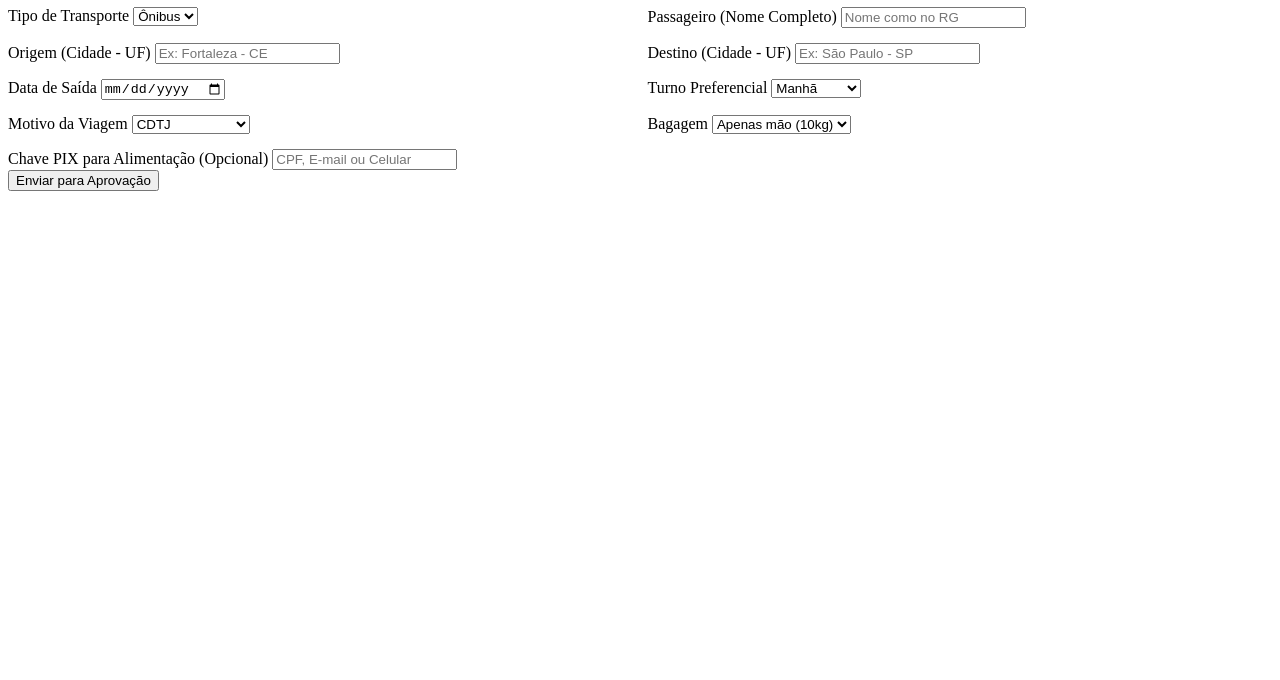
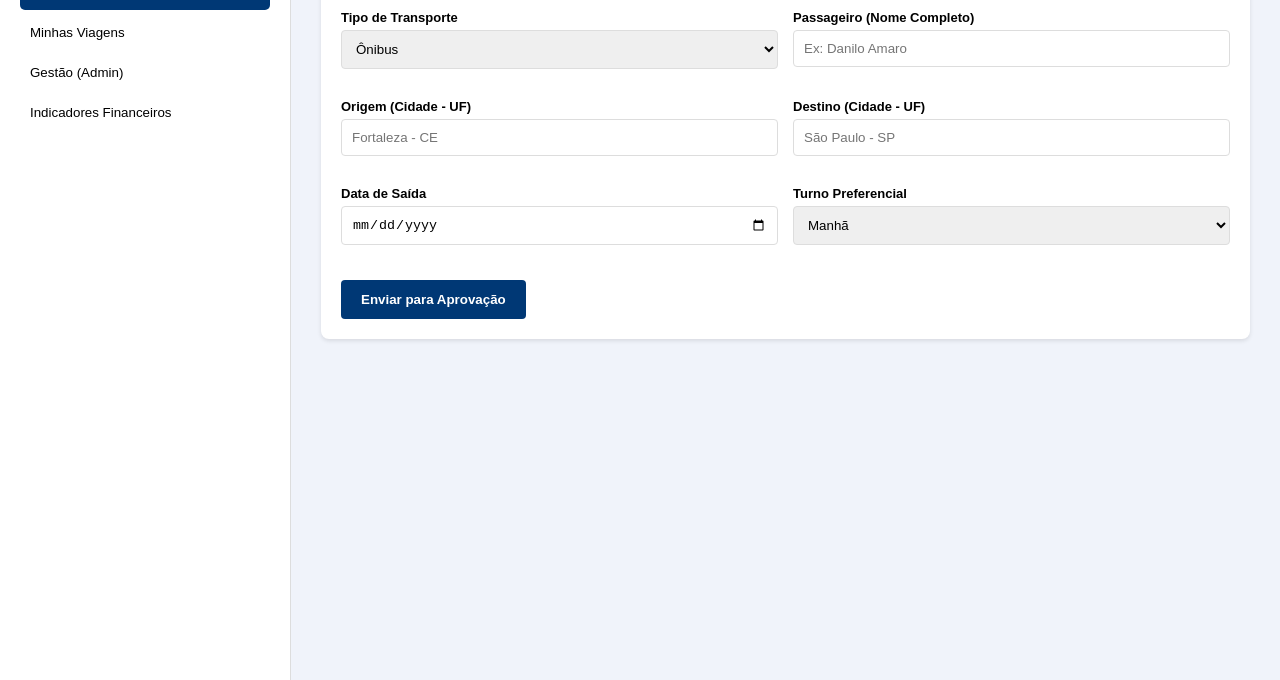
Before and after one commit to daniloamaro-design/lumenpassagens, a plain HTML site: page index.html in a window 1280 px wide. Shown: the part 120-800 px from the top of the page. Drawn offline with nearby package versions, Linux system fonts and the light colour scheme.

Commit message:
Update index.html

```diff
--- a/index.html
+++ b/index.html
@@ -12,34 +12,52 @@
   <script src="https://cdnjs.cloudflare.com/ajax/libs/Chart.js/4.4.1/chart.umd.min.js"></script>
 
   <style>
-    /* ... (Mantenha as variáveis :root e estilos de botões/cards do arquivo original) ... */
-    :root { --lumen: #003875; --accent: #FFD700; --bg: #F0F3FA; }
-    /* Adicionando campo de upload */
-    .file-upload { border: 2px dashed var(--border); padding: 20px; text-align: center; border-radius: 8px; cursor: pointer; }
-    .file-upload:hover { border-color: var(--lumen); background: var(--lumen-lt); }
+    :root {
+      --lumen: #003875;
+      --lumen-light: #e6f0fa;
+      --accent: #FFD700;
+      --bg: #F0F3FA;
+      --border: #ddd;
+    }
+    body { font-family: sans-serif; background: var(--bg); margin: 0; display: flex; height: 100vh; }
+
+    .sidebar { width: 250px; background: white; border-right: 1px solid var(--border); padding: 20px; }
+    .sidebar-section-title { font-weight: bold; color: var(--lumen); margin: 20px 0 10px; font-size: 12px; text-transform: uppercase; }
+    .sidebar-item { width: 100%; text-align: left; padding: 10px; border: none; background: none; cursor: pointer; border-radius: 5px; margin-bottom: 5px; }
+    .sidebar-item:hover { background: var(--lumen-light); }
+    .sidebar-item.active { background: var(--lumen); color: white; }
+
+    .main-content { flex: 1; padding: 30px; overflow-y: auto; }
+    .card { background: white; padding: 20px; border-radius: 8px; box-shadow: 0 2px 4px rgba(0,0,0,0.1); }
+    .form-group { margin-bottom: 15px; display: flex; flex-direction: column; }
+    .form-label { font-size: 13px; font-weight: bold; margin-bottom: 5px; }
+    .form-input, .form-select { padding: 10px; border: 1px solid var(--border); border-radius: 4px; }
+    .btn { padding: 12px 20px; border: none; border-radius: 4px; cursor: pointer; font-weight: bold; }
+    .btn-primary { background: var(--lumen); color: white; }
+    .page { display: none; }
+    .page.active { display: block; }
+    .divider { height: 1px; background: #eee; margin: 20px 0; }
+    .hidden { display: none; }
   </style>
 </head>
 <body>
 
-<div id="app-screen">
+<div id="app-screen" style="display:flex; width:100%;">
   <nav class="sidebar">
+    <div style="font-weight: bold; color: var(--lumen); font-size: 18px; margin-bottom: 30px;">LUMEN PASSAGENS</div>
     <div class="sidebar-section">
       <div class="sidebar-section-title">Viagens</div>
       <button class="sidebar-item active" onclick="goPage('nova-passagem')">Solicitar Passagem</button>
       <button class="sidebar-item" onclick="goPage('minhas-viagens')">Minhas Viagens</button>
-      <button class="sidebar-item" id="menu-admin" style="display:none;" onclick="goPage('gestao-viagens')">Gestão (Admin)</button>
-      <button class="sidebar-item" id="menu-financeiro" style="display:none;" onclick="goPage('financeiro')">Indicadores Financeiros</button>
+      <button class="sidebar-item" id="menu-admin" onclick="goPage('gestao-viagens')">Gestão (Admin)</button>
+      <button class="sidebar-item" id="menu-financeiro" onclick="goPage('financeiro')">Indicadores Financeiros</button>
     </div>
   </nav>
 
   <main class="main-content">
     <div id="page-nova-passagem" class="page active">
-      <div class="page-header">
-        <h1 class="page-title">Nova Solicitação de Passagem</h1>
-      </div>
-
+      <h1 class="page-title">Nova Solicitação</h1>
       <div class="card">
-        <div class="card-body">
         <div style="display:grid; grid-template-columns: 1fr 1fr; gap:15px;">
           <div class="form-group">
             <label class="form-label">Tipo de Transporte</label>
@@ -50,18 +68,16 @@
           </div>
           <div class="form-group">
             <label class="form-label">Passageiro (Nome Completo)</label>
-              <input type="text" id="passageiro-nome" class="form-input" placeholder="Nome como no RG">
+            <input type="text" id="passageiro-nome" class="form-input" placeholder="Ex: Danilo Amaro">
           </div>
-
           <div class="form-group">
             <label class="form-label">Origem (Cidade - UF)</label>
-              <input type="text" id="local-saida" class="form-input" placeholder="Ex: Fortaleza - CE">
+            <input type="text" id="local-saida" class="form-input" placeholder="Fortaleza - CE">
           </div>
           <div class="form-group">
             <label class="form-label">Destino (Cidade - UF)</label>
-              <input type="text" id="local-destino" class="form-input" placeholder="Ex: São Paulo - SP">
+            <input type="text" id="local-destino" class="form-input" placeholder="São Paulo - SP">
           </div>
-
           <div class="form-group">
             <label class="form-label">Data de Saída</label>
             <input type="date" id="data-saida" class="form-input">
@@ -72,65 +88,70 @@
               <option value="manha">Manhã</option>
               <option value="tarde">Tarde</option>
               <option value="noite">Noite</option>
-                <option value="madrugada">Madrugada</option>
             </select>
           </div>
-
-            <div class="form-group">
-              <label class="form-label">Motivo da Viagem</label>
-              <select id="motivo" class="form-select">
-                <option value="CDTJ">CDTJ</option>
-                <option value="TRANSFERENCIA">Transferência</option>
-                <option value="VISITA_FAMILIA">Visitar a Família</option>
-                <option value="RETIRO">Retiros</option>
-                <option value="SELO_LUMEN">Selo Lumen</option>
-                <option value="OUTROS">Outros</option>
-              </select>
         </div>
-            <div class="form-group">
-              <label class="form-label">Bagagem</label>
-              <select id="bagagem" class="form-select">
-                <option value="mao">Apenas mão (10kg)</option>
-                <option value="despachada">Despachada (23kg)</option>
-              </select>
-            </div>
-
-            <div class="form-group" style="grid-column: span 2;">
-              <label class="form-label">Chave PIX para Alimentação (Opcional)</label>
-              <input type="text" id="chave-pix" class="form-input" placeholder="CPF, E-mail ou Celular">
+        <button class="btn btn-primary" style="margin-top:20px" onclick="salvarSolicitacao()">Enviar para Aprovação</button>
       </div>
     </div>
 
-          <div class="divider"></div>
-
-          <div id="section-orcamentos" style="display:none;">
-            <h3 class="sidebar-section-title">Orçamentos Manuais (Até 3)</h3>
-            <div style="display:grid; grid-template-columns: 1fr 1fr 1fr; gap:10px;">
-              <input type="number" id="orc-1" class="form-input" placeholder="Valor Opção 1">
-              <input type="number" id="orc-2" class="form-input" placeholder="Valor Opção 2">
-              <input type="number" id="orc-3" class="form-input" placeholder="Valor Opção 3">
-            </div>
-          </div>
-
-          <button class="btn btn-primary mt-16" onclick="salvarSolicitacao()">Enviar para Aprovação</button>
-        </div>
-      </div>
-    </div>
+    <div id="page-minhas-viagens" class="page"><h1>Minhas Viagens</h1><div class="card">Lista em breve...</div></div>
+    <div id="page-gestao-viagens" class="page"><h1>Gestão Admin</h1><div class="card">Aprovações aqui...</div></div>
+    <div id="page-financeiro" class="page"><h1>Indicadores</h1><div class="card">Gráficos aqui...</div></div>
   </main>
 </div>
 
 <script>
-// ─────────────────────────────────────────────
-// ⚙️  CONFIGURAÇÃO — PREENCHA ANTES DE USAR
-// ─────────────────────────────────────────────
 const FIREBASE_CONFIG = {
-  apiKey:            "AIzaSyCJrEyqTInN2YzEwO1eOFibOTpj2Tj-LCQ",
-  authDomain:        "automacao-logistica2040.firebaseapp.com",
-  projectId:         "automacao-logistica2040",
-  storageBucket:     "automacao-logistica2040.firebasestorage.app",
+  apiKey: "AIzaSyCJrEyqTInN2YzEwO1eOFibOTpj2Tj-LCQ",
+  authDomain: "automacao-logistica2040.firebaseapp.com",
+  projectId: "automacao-logistica2040",
+  storageBucket: "automacao-logistica2040.firebasestorage.app",
   messagingSenderId: "980133097947",
-  appId:             "1:980133097947:web:4f778878f8e83b97f677fe"
+  appId: "1:980133097947:web:4f778878f8e83b97f677fe"
 };
+
+// Inicialização
+firebase.initializeApp(FIREBASE_CONFIG);
+const db = firebase.firestore();
+
+// Função para mudar de página (CORRIGE ERRO DE CLIQUE)
+function goPage(pageId) {
+  document.querySelectorAll('.page').forEach(p => p.classList.remove('active'));
+  document.querySelectorAll('.sidebar-item').forEach(i => i.classList.remove('active'));
+
+  const target = document.getElementById('page-' + pageId);
+  if(target) target.classList.add('active');
+  event.currentTarget.classList.add('active');
+}
+
+// Função para salvar (CORRIGE ERRO DE ENVIO)
+async function salvarSolicitacao() {
+  const dados = {
+    tipo: document.getElementById('tipo-transporte').value,
+    passageiro: document.getElementById('passageiro-nome').value,
+    origem: document.getElementById('local-saida').value,
+    destino: document.getElementById('local-destino').value,
+    data: document.getElementById('data-saida').value,
+    status: 'Pendente',
+    data_criacao: new Date().toISOString()
+  };
+
+  try {
+    await db.collection('passagens').add(dados);
+    alert('Solicitação enviada com sucesso!');
+  } catch (e) {
+    console.error(e);
+    alert('Erro ao salvar no banco de dados.');
+  }
+}
+
+// CORREÇÃO DOS ERROS DE FILTER/REDUCE (Tratamento de dados vazios)
+function updateBadge(data) {
+  const lista = data || []; // Se data for undefined, vira lista vazia
+  const pendentes = lista.filter(item => item && item.status === 'Pendente');
+  console.log('Pendentes:', pendentes.length);
+}
 </script>
 </body>
 </html>
```
Lines whose indentation alone changed are shown as unchanged.
